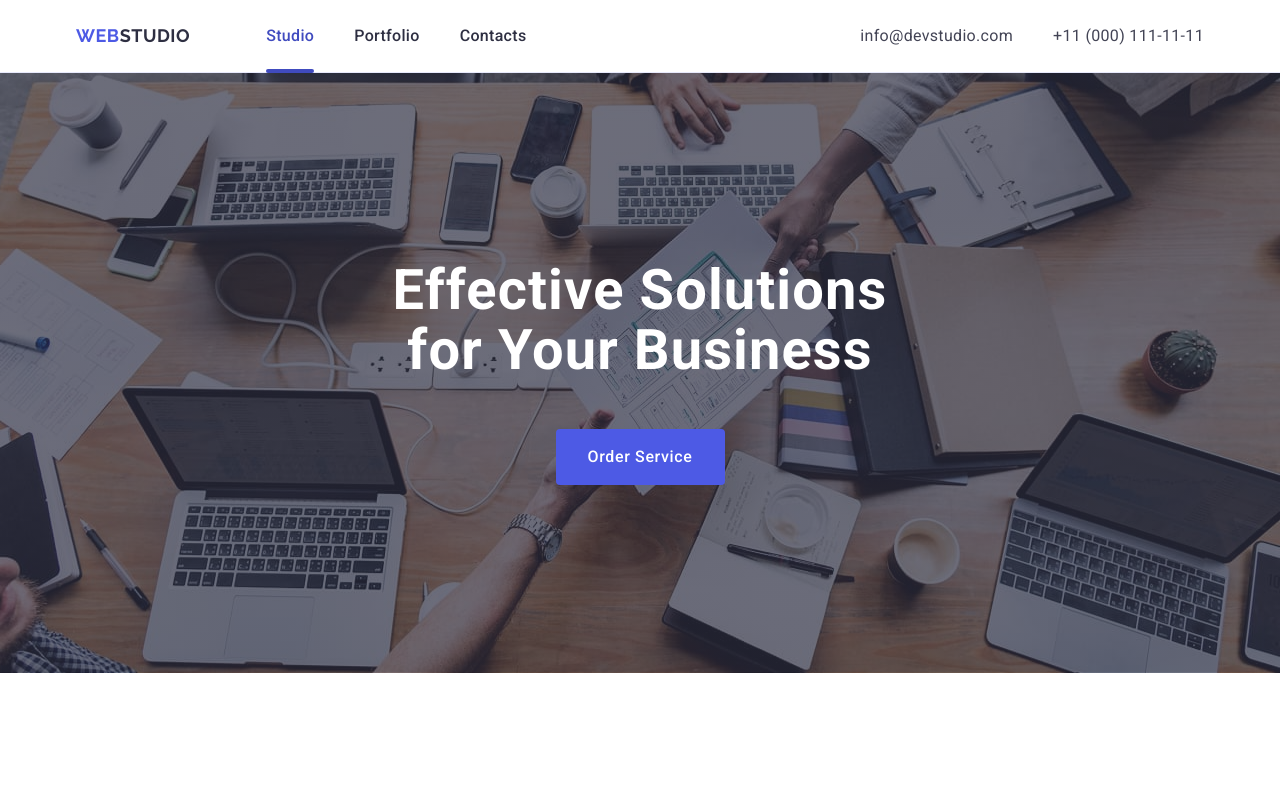
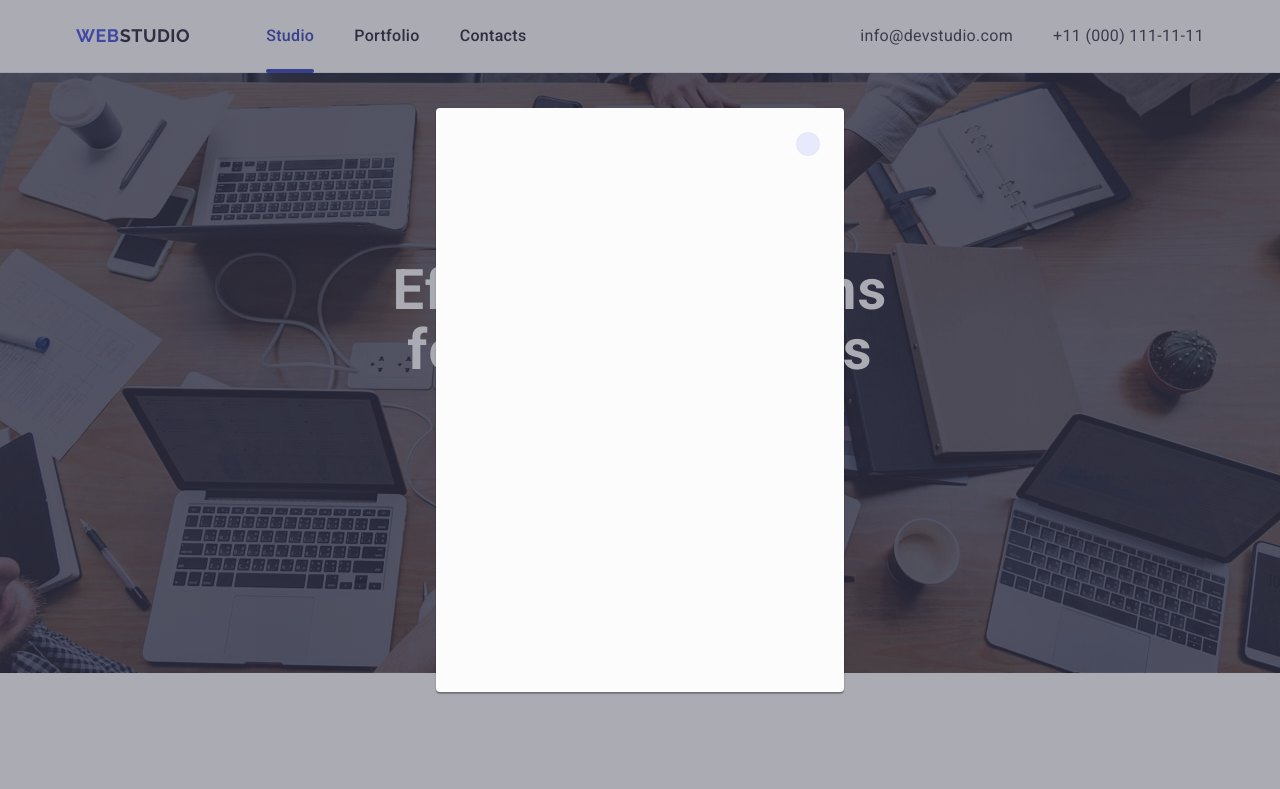
Before and after one commit to Anastasia-coder22/goit-markup-hw-05, a plain HTML site: page index.html in a window 1280 px wide. Shown: the top 789 px of the page. Drawn offline with nearby package versions, Linux system fonts and the light colour scheme.

Commit message:
add modal and one button

```diff
--- a/css/styles.css
+++ b/css/styles.css
@@ -487,3 +487,56 @@ a {
 .user-link-icon.item:focus {
     background-color: #31d0aa;
 }
+
+/* div modal */
+
+.backdrop {
+    position: fixed;
+    top: 0;
+    left: 0;
+    width: 100%;
+    height: 100%;
+    background-color: rgba(46, 47, 66, 0.4);
+    opacity: 0;
+    visibility: hidden;
+    pointer-events: none;
+    transition: opacity 250ms cubic-bezier(0.4, 0, 0.2, 1), visibility 250ms cubic-bezier(0.4, 0, 0.2, 1);
+}
+
+.backdrop.is-open {
+    opacity: 1;
+    visibility: visible;
+    pointer-events: auto;
+}
+
+.modal {
+    position: absolute;
+    top: 50%;
+    left: 50%;
+    width: 408px;
+    min-height: 584px;
+    border-radius: 4px;
+    box-shadow: 0 1px 1px 0 rgba(0, 0, 0, 0.14), 0 1px 3px 0 rgba(0, 0, 0, 0.12), 0 2px 1px 0 rgba(0, 0, 0, 0.2);
+    background-color:#fcfcfc;
+    transform: translate(-50%, -50%);
+    transition: transform 250ms cubic-bezier(0.4, 0, 0.2, 1);
+}
+
+.backdrop:not(.is-open) .modal {
+    transform: translate(-50%, -100%) scale(1.5);
+}
+
+.modal-button {
+    position: absolute;
+    top: 24px;
+    right: 24px;
+    border-radius: 100%;
+    border-width: 1px;
+    border: rgba(0, 0, 0, 0.1);
+    background-color: #e7e9fc;
+    min-width: 24px;
+    height: 24px;
+    cursor: pointer;
+
+    transition: background-color 250ms cubic-bezier(0.4, 0, 0.2, 1);
+}
--- a/index.html
+++ b/index.html
@@ -394,6 +394,13 @@
             </div>
         </div>
     </footer>
+
+    <div class="backdrop is-open">
+        <div class="modal">
+            <button class="modal-button" type="button"></button>
+        </div>
+    </div>
+
 </body>
 
 </html>
```
